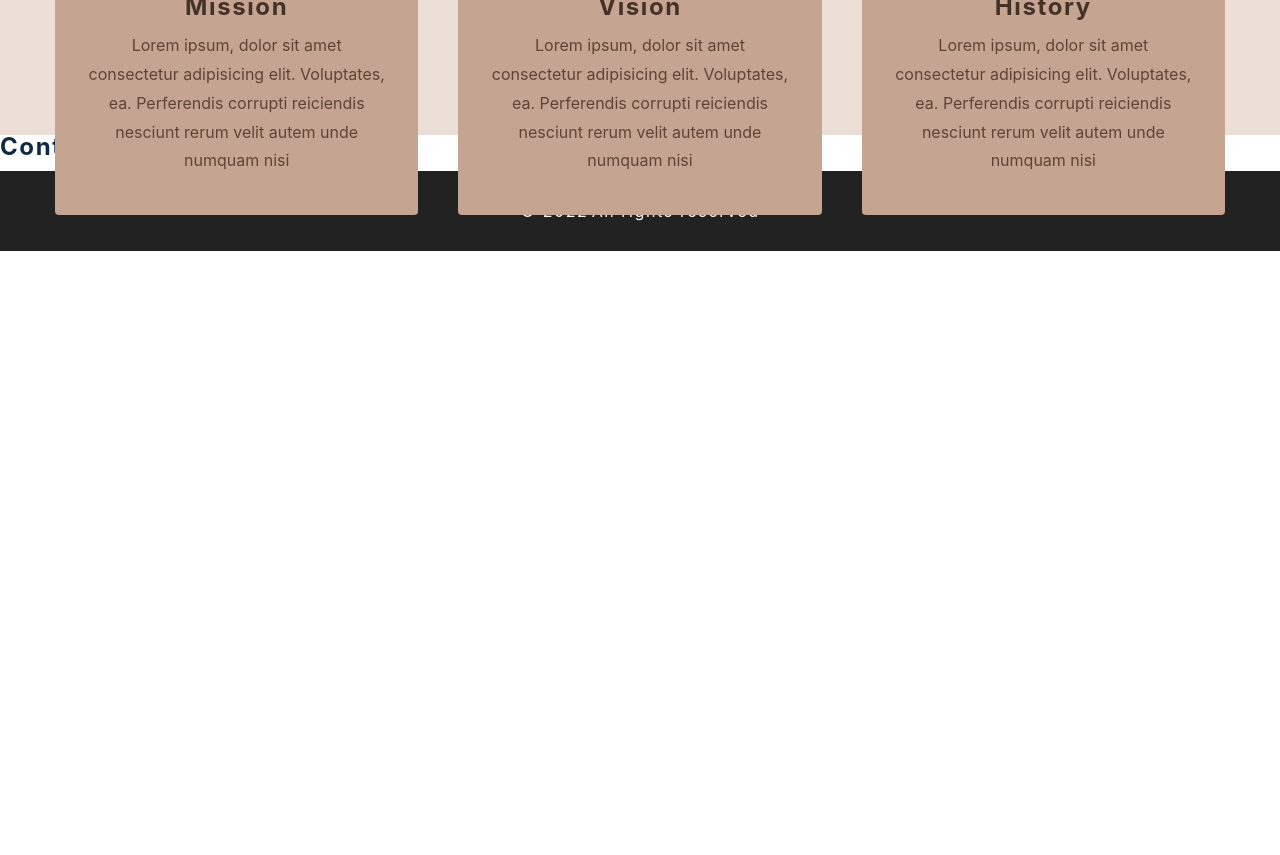
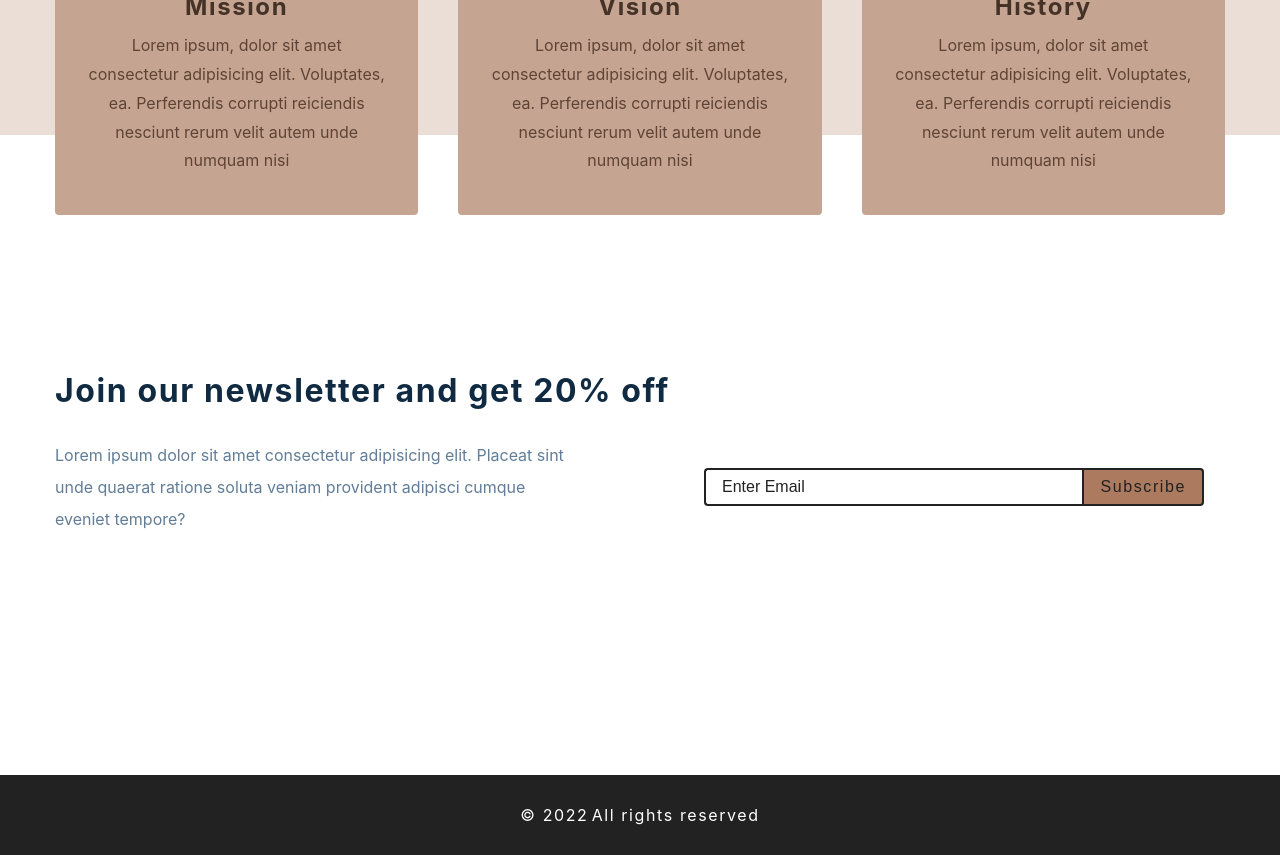
Before and after one commit to duongthuychuong/e-commerce-comfy, a React (Create React App) app: page / in a window 1280 px wide. Shown: the part 1220-2075 px from the top of the page. Before the commit the page ends 1471 px from the top, so only its background shows below. Built offline with nearby package versions, Linux system fonts and the light colour scheme; the HTML template or start-up script is replaced by a standard one.

Commit message:
form subscribe setup

```diff
--- a/src/components/Contact.js
+++ b/src/components/Contact.js
@@ -1,9 +1,37 @@
-import React from 'react'
-import styled from 'styled-components'
+import React from "react";
+import styled from "styled-components";
 
 const Contact = () => {
-  return <h4>contact section</h4>
-}
+  return (
+    <Wrapper>
+      <div className="section-center">
+        <h3>Join our newsletter and get 20% off</h3>
+        <div className="content">
+          <p>
+            Lorem ipsum dolor sit amet consectetur adipisicing elit. Placeat
+            sint unde quaerat ratione soluta veniam provident adipisci cumque
+            eveniet tempore?
+          </p>
+          <form
+            className="contact-form"
+            action="https://formspree.io/f/mrgvzjez"
+            method="POST"
+          >
+            <input
+              type="email"
+              className="form-input"
+              placeholder="Enter email"
+              name="email"
+            />
+            <button type="submit" className="submit-btn">
+              subscribe
+            </button>
+          </form>
+        </div>
+      </div>
+    </Wrapper>
+  );
+};
 const Wrapper = styled.section`
   padding: 5rem 0;
   h3 {
@@ -67,6 +95,6 @@
   @media (min-width: 1280px) {
     padding: 15rem 0;
   }
-`
+`;
 
-export default Contact
+export default Contact;
```
